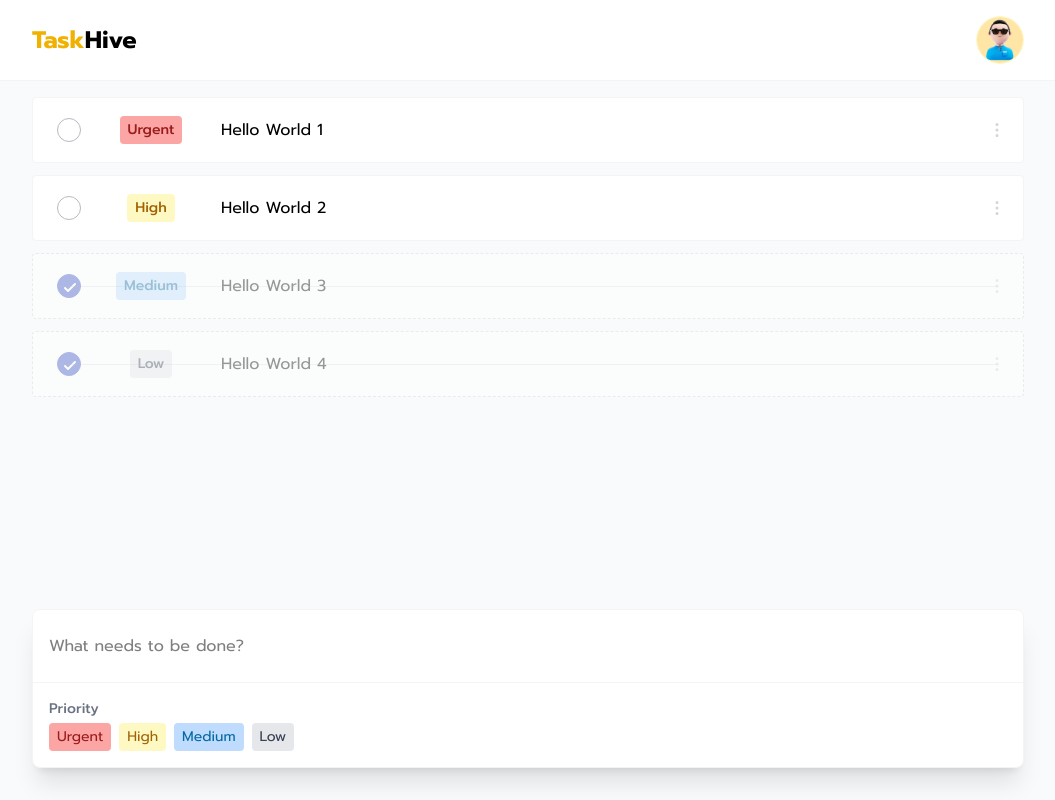
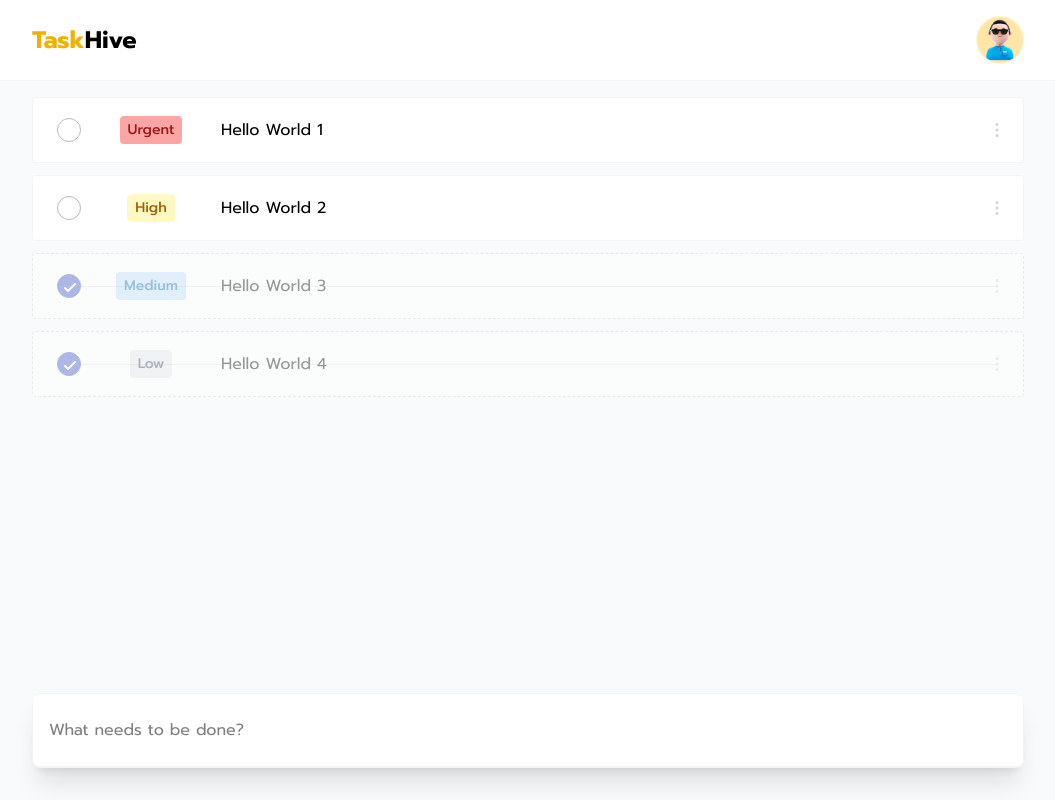
Before and after one commit to tui2tone/taskhive, a React (Vite) app in the folder packages/web/: page / in a window 1280 px wide. Shown: the whole page, without its empty margins (112-1167 px from the left). Built offline with nearby package versions, Linux system fonts and the light colour scheme.

Commit message:
:sparkles: Add task input animated / priority selector

```diff
--- a/packages/web/src/components/TaskInput/PrioritySelector.tsx
+++ b/packages/web/src/components/TaskInput/PrioritySelector.tsx
@@ -1,5 +1,6 @@
 import React from "react";
 import TaskOption, { type TaskOptionItem } from "./TaskOption";
+import { Controller } from "react-hook-form";
 
 export const priorityOptions: TaskOptionItem[] = [
   {
@@ -34,11 +35,28 @@ export const priorityOptions: TaskOptionItem[] = [
 ];
 
 interface PrioritySelectorProps {
+  control: any;
+  name: string;
 }
 
 const PrioritySelector: React.FC<PrioritySelectorProps> = ({
+  control,
+  name,
 }) => {
-  return <TaskOption title="Priority" items={priorityOptions} />;
+  return (
+    <Controller
+      control={control}
+      name={name}
+      render={({ field: { onChange, value } }) => (
+        <TaskOption
+          title="Priority"
+          items={priorityOptions}
+          selectedValue={value}
+          onChange={onChange}
+        />
+      )}
+    />
+  );
 };
 
 export default PrioritySelector;
--- a/packages/web/src/components/TaskInput/TaskInput.tsx
+++ b/packages/web/src/components/TaskInput/TaskInput.tsx
@@ -4,20 +4,29 @@ import TaskOption from "./TaskOption";
 import PrioritySelector from "./PrioritySelector";
 import { useTodos } from "../../contexts/Todo.provider";
 import toast from "react-hot-toast";
+import cx from "classnames";
 
 type TaskInputs = {
   text: string;
   priorityId: number;
 };
 
+const DefaultPriorityID = 3;
+
 const TaskInput = () => {
   const {
+    control,
     register,
     handleSubmit,
+    reset,
     watch,
-    reset,
     formState: { errors },
-  } = useForm<TaskInputs>();
+  } = useForm<TaskInputs>({
+    defaultValues: {
+      priorityId: DefaultPriorityID,
+    },
+  });
+  const inputText = watch("text");
 
   const { dispatch } = useTodos();
   const onSubmit: SubmitHandler<TaskInputs> = (data) => {
@@ -25,13 +34,14 @@ const TaskInput = () => {
       type: "ADD_TODO",
       payload: {
         text: data.text,
-        priorityId: 3,
+        priorityId: data.priorityId,
         isCompleted: false,
       },
     });
 
     reset({
       text: "",
+      priorityId: DefaultPriorityID,
     });
   };
 
@@ -48,12 +58,23 @@ const TaskInput = () => {
         <div className="container mx-auto px-4 py-4 md:py-8 max-w-screen-lg min-h-32 flex items-start justify-start">
           <div className="bg-white rounded-lg border border-gray-100 shadow-xl w-full">
             <input
-              className="w-full active:border-amber-200 border-b border-gray-100 px-4 py-6 shadow-gray-200"
+              className="w-full active:border-amber-200 outline-none px-4 py-6 shadow-gray-200"
               placeholder="What needs to be done?"
               {...register("text", { required: true })}
             ></input>
-            <div className="w-full flex px-4 py-4">
-              <PrioritySelector />
+
+            <div
+              className={cx(
+                "w-full flex overflow-hidden border-t border-gray-100 transition-all duration-500",
+                {
+                  [`h-0`]: inputText?.length === 0,
+                  [`h-[100px]`]: inputText?.length > 0,
+                }
+              )}
+            >
+              <div className="px-4 py-4">
+                <PrioritySelector control={control} name="priorityId" />
+              </div>
             </div>
           </div>
         </div>
--- a/packages/web/src/components/TaskInput/TaskOption.tsx
+++ b/packages/web/src/components/TaskInput/TaskOption.tsx
@@ -1,8 +1,9 @@
+import cx from 'classnames'
 export interface TaskOptionItem {
-  id: number,
+  id: number;
   name: string;
   type: number;
-  default?: boolean,
+  default?: boolean;
   color: string;
   bgColor?: string;
 }
@@ -10,21 +11,33 @@ export interface TaskOptionItem {
 interface TaskOptionProps {
   title: string;
   items: TaskOptionItem[];
+  onChange: (id: number) => void;
+  selectedValue: number;
 }
 
-const TaskOption = ({
-    title,
-    items
-}: TaskOptionProps) => {
-  return <div>
-    <div className="font-medium text-sm mb-1 text-gray-500">{title}</div>
-    <div className="flex flex-wrap gap-2">
+const TaskOption = ({ title, items, onChange, selectedValue }: TaskOptionProps) => {
+  return (
+    <div>
+      <div className="font-medium text-sm mb-1 text-gray-500">{title}</div>
+      <div className="flex flex-wrap gap-2">
         {items.map((item) => {
-            return <div key={item.id} className="px-2 py-1 rounded text-sm cursor-pointer" style={{ backgroundColor: item.bgColor, color: item.color }}>{item.name}</div>;
-
+          return (
+            <div
+              key={item.id}
+              className={cx("px-2 py-1 rounded text-sm cursor-pointer border-3", {
+                [`border-[${item.color}]`]: selectedValue == item.id,
+                [`border-transparent`]: selectedValue != item.id
+              })}
+              style={{ backgroundColor: item.bgColor, color: item.color }}
+              onClick={() => onChange(item.id)}
+            >
+              {item.name}
+            </div>
+          );
         })}
+      </div>
     </div>
-  </div>;
+  );
 };
 
-export default TaskOption
+export default TaskOption;
```
